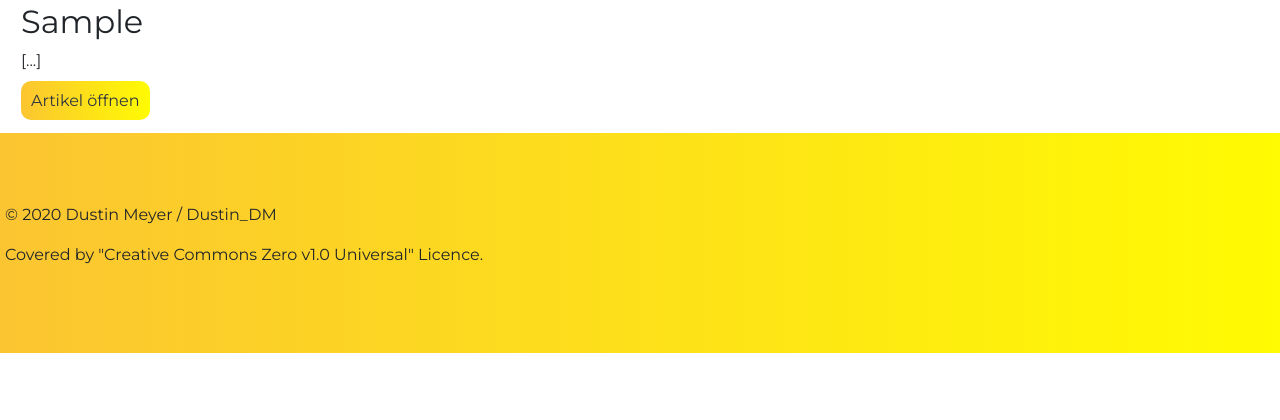
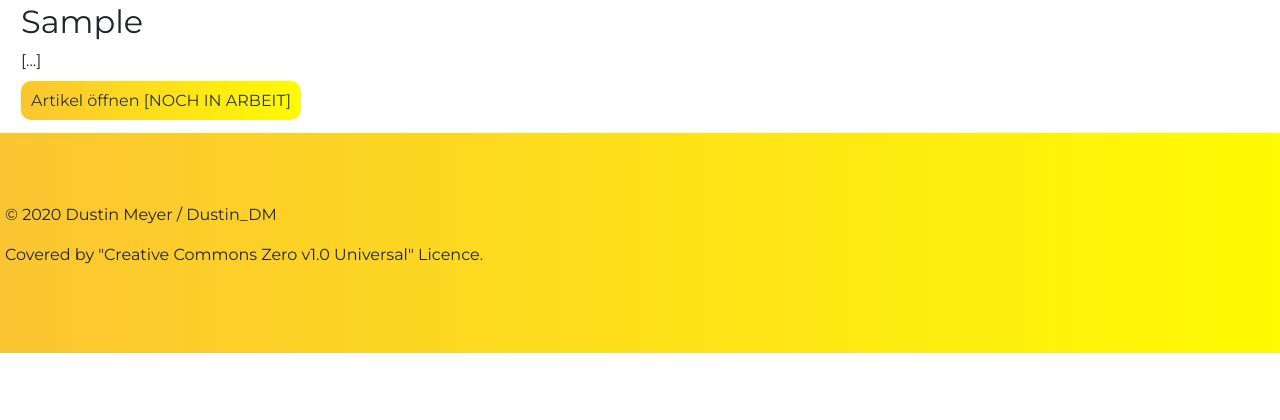
Before and after one commit to DustdevDM/GK-School-Projekt, a Node project: template views/index.ejs in a window 1280 px wide. Shown: the part 309-729 px from the top of the page. Run offline with Node 20 templates, Linux system fonts and the light colour scheme; the template is opened without the code that fills it: most values are stand-ins (such as "Sample title", 1, 10 or a date in 2020); some libraries are stand-ins or nearby versions.

Commit message:
fix and info message

```diff
--- a/views/index.ejs
+++ b/views/index.ejs
@@ -15,7 +15,7 @@
         <div class="news_date"><span><%= n.date %></span></div>
         <h2 class="news_title"><%= n.t %> </h2>
         <p class="news_prewtext"><%= n.prevtxt %> [...]</p>
-        <a href="/<%= n.id %>" class="news_cta">Artikel öffnen</a>
+        <a href="/<%= n.id %>" class="news_cta">Artikel öffnen [NOCH IN ARBEIT]</a>
     </div>
 </div>
 <% }) %>
--- a/webmain.js
+++ b/webmain.js
@@ -13,7 +13,7 @@ const Websocket = require("./webinterfacemain")
 var WS = new Websocket("1234", 34875)
 
 var NEWS = require("./models/NEWS")
-var newnews = require("./newfile")
+//var newnews = require("./newfile")
 
 WS.app.get("/",async (req,res) => {
 var newsfromdb = await NEWS.find({})
```
